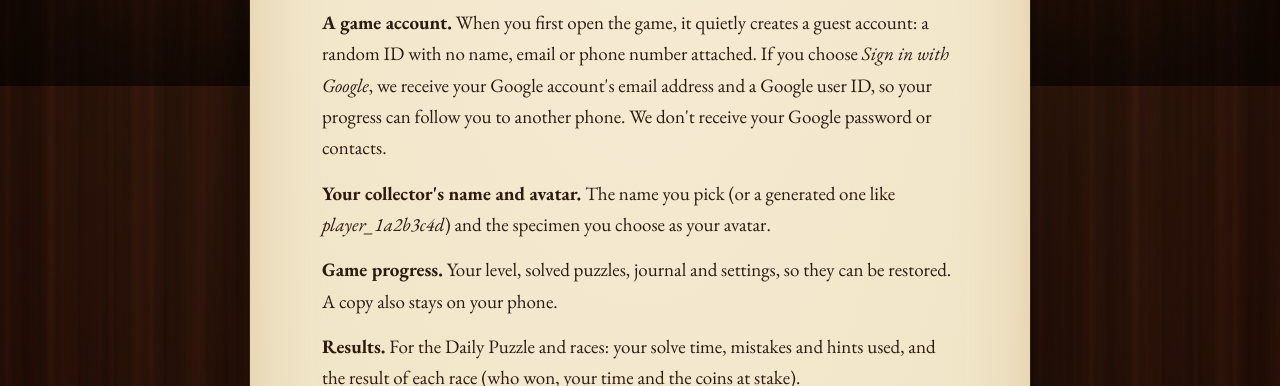
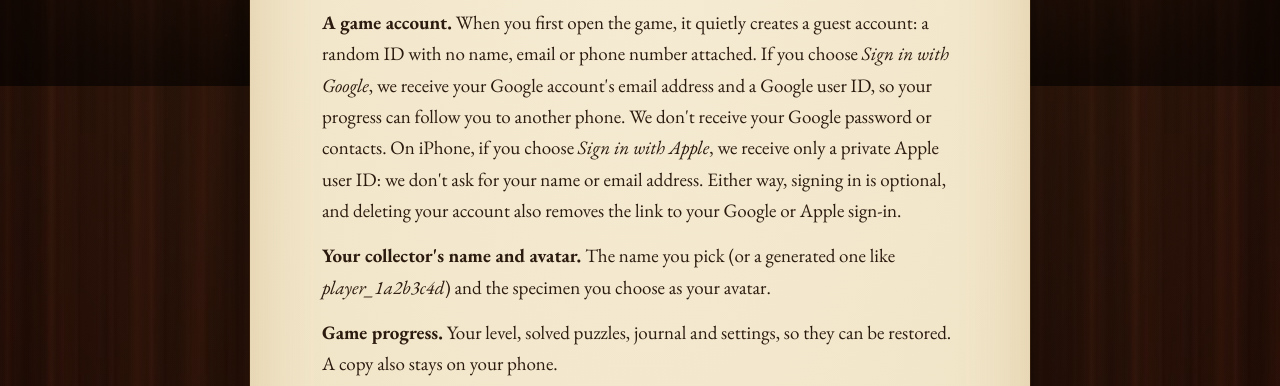
Before and after one commit to saseesdk/specimens-site, a plain HTML site: page privacy/index.html in a window 1280 px wide. Shown: the part 714-1100 px from the top of the page. Drawn offline with Linux system fonts and the light colour scheme.

Commit message:
Privacy: mention Sign in with Apple and that signing in is optional
Co-Authored-By: Claude Sonnet 5.5 <noreply@anthropic.com>

```diff
--- a/privacy/index.html
+++ b/privacy/index.html
@@ -48,7 +48,7 @@
   <p>Specimens is made by Bueno Works. Contact us any time at <a href="mailto:support@buenoworks.app">support@buenoworks.app</a>.</p>
 
   <h2>What we collect</h2>
-  <p><strong>A game account.</strong> When you first open the game, it quietly creates a guest account: a random ID with no name, email or phone number attached. If you choose <em>Sign in with Google</em>, we receive your Google account's email address and a Google user ID, so your progress can follow you to another phone. We don't receive your Google password or contacts.</p>
+  <p><strong>A game account.</strong> When you first open the game, it quietly creates a guest account: a random ID with no name, email or phone number attached. If you choose <em>Sign in with Google</em>, we receive your Google account's email address and a Google user ID, so your progress can follow you to another phone. We don't receive your Google password or contacts. On iPhone, if you choose <em>Sign in with Apple</em>, we receive only a private Apple user ID: we don't ask for your name or email address. Either way, signing in is optional, and deleting your account also removes the link to your Google or Apple sign-in.</p>
   <p><strong>Your collector's name and avatar.</strong> The name you pick (or a generated one like <em>player_1a2b3c4d</em>) and the specimen you choose as your avatar.</p>
   <p><strong>Game progress.</strong> Your level, solved puzzles, journal and settings, so they can be restored. A copy also stays on your phone.</p>
   <p><strong>Results.</strong> For the Daily Puzzle and races: your solve time, mistakes and hints used, and the result of each race (who won, your time and the coins at stake).</p>
```
